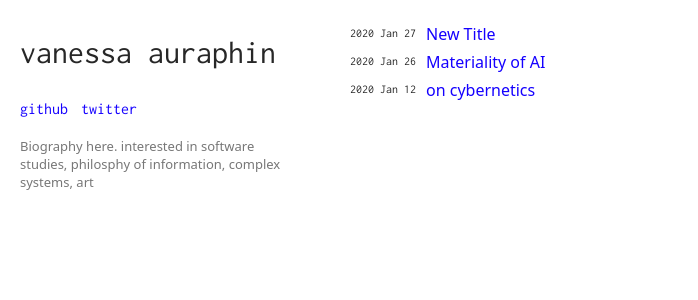
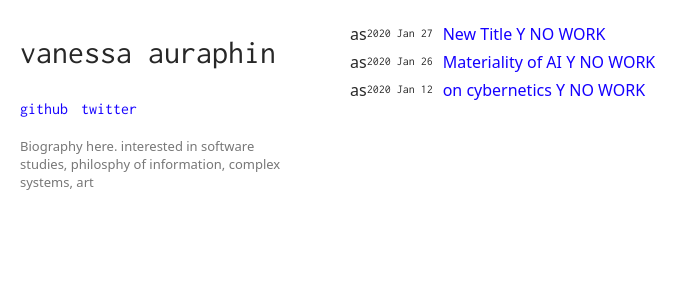
Before and after one commit to litepalette/litepalette.github.io, a Jekyll site: the page built from index.html, in a window 1280 px wide. Shown: the top 300 px of the page, without its empty margins (0-698 px from the left). Built offline with Jekyll 4.4.1, drawn with Linux system fonts in a browser that asks for light colours.

Commit message:
Update index.html

```diff
--- a/index.html
+++ b/index.html
@@ -5,9 +5,9 @@ layout: default
 <div class="blog">
     <ul>
         {% for post in site.posts %}
-        <li>
+        <li>as
             <span class="date">{{ post.date | date: '%Y %b %d' }}</span>
-            <a href="{{ post.baseurl }}">{{ post.title }}</a>
+            <a href="{{ post.url }}">{{ post.title }} Y NO WORK </a>
         </li>
         {% endfor %}
     </ul>
```
